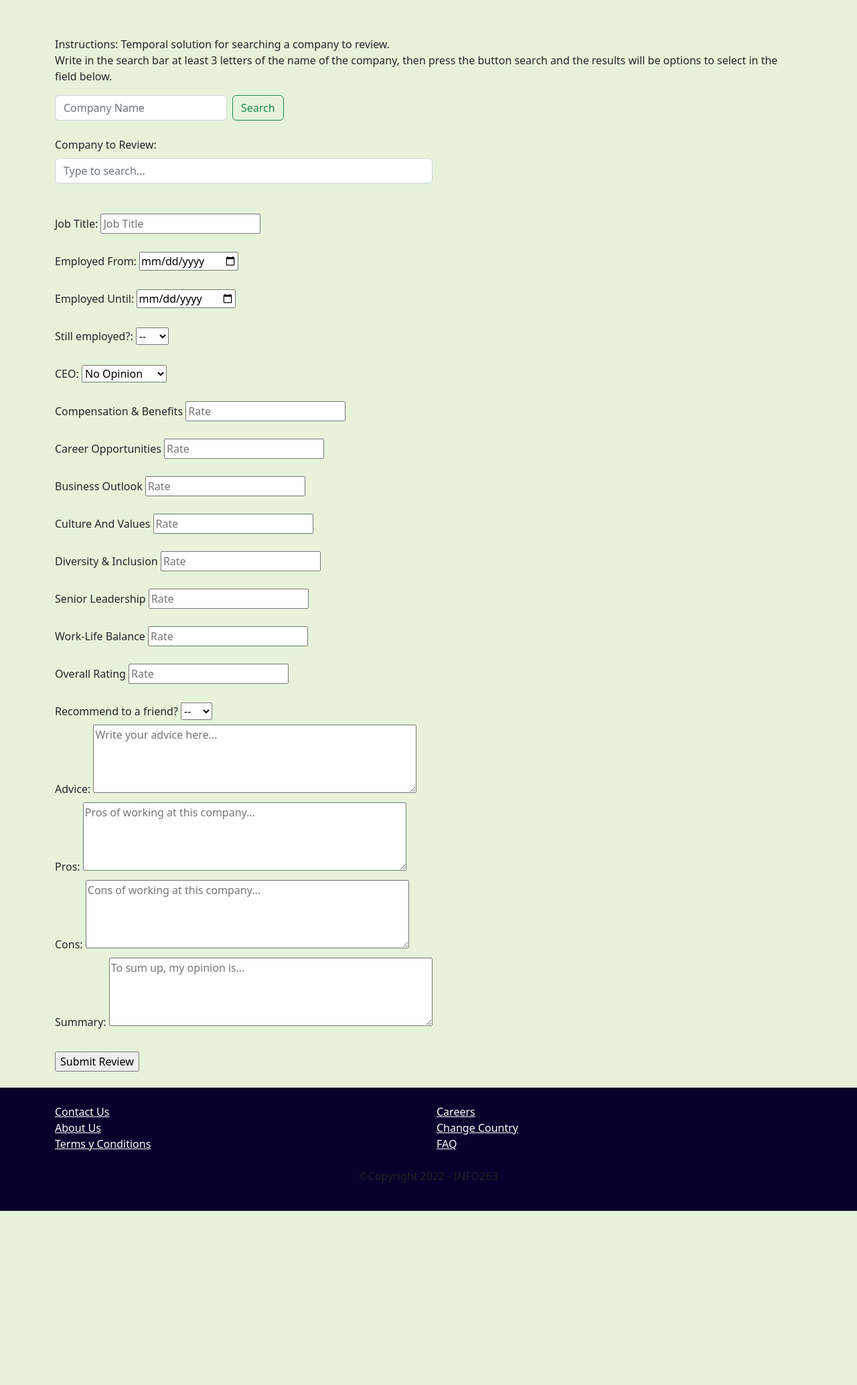
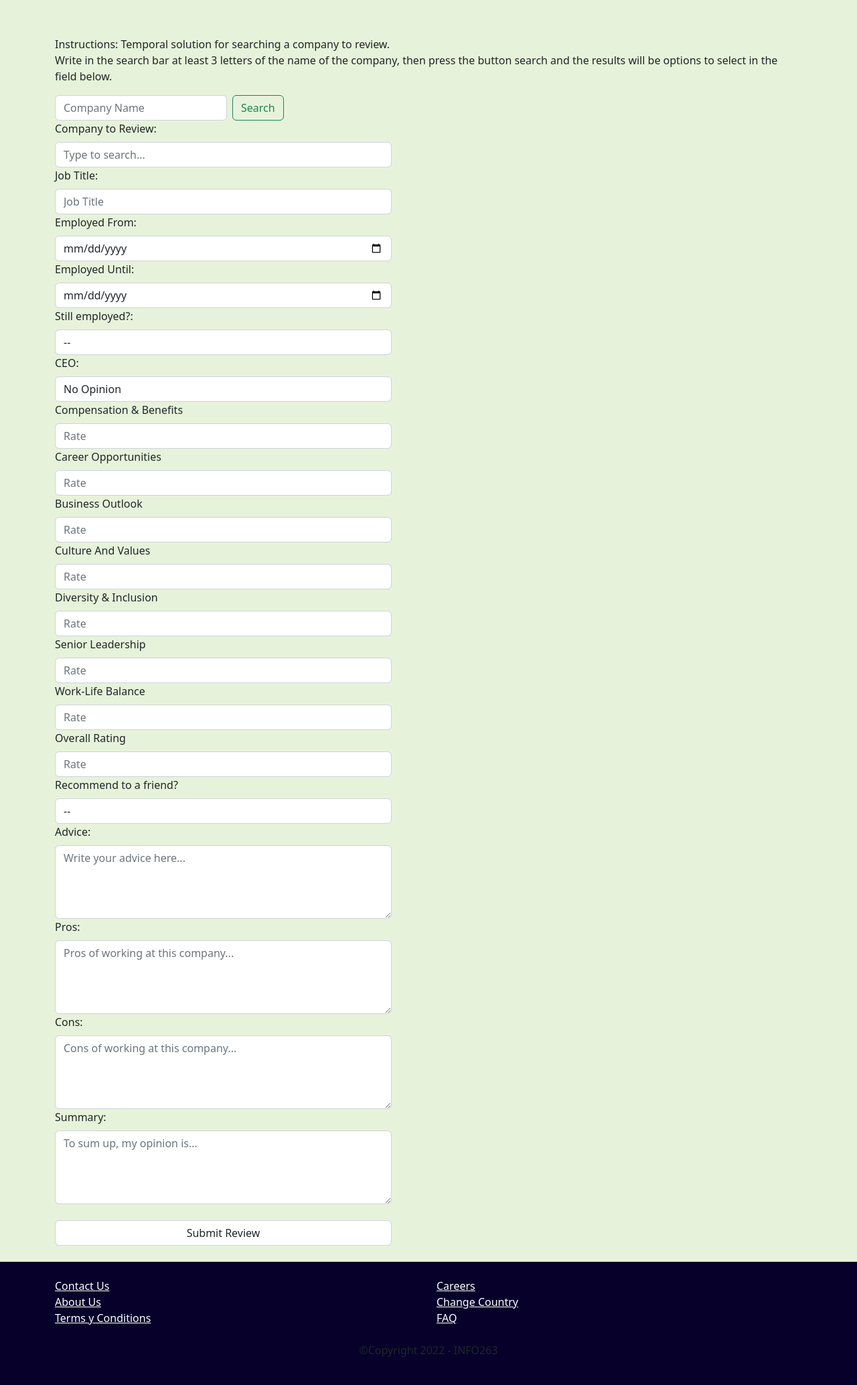
Before and after one commit to sebastiansosa1/Employer-Review-Website, a PHP site: page /review_employer.php in a window 1280 px wide. Shown: the part 106-2174 px from the top of the page at 67% size. Before the commit the page ends 1914 px from the top, so only its background shows below. Run offline with PHP 8.4, Linux system fonts and the light colour scheme.

Commit message:
Review_Employer form improved.

```diff
--- a/Website/public_html/review_employer.php
+++ b/Website/public_html/review_employer.php
@@ -61,125 +61,112 @@ require_once 'database.php';
             </div>
 
             <!--                                SUBMIT REVIEW FORM                               -->
-            <div class="d-flex justify-content-right">
+            <div class="d-flex justify-content-left">
                 <form action="review_employer.php" method="POST" enctype="multipart/form-data">
 
-                    <label for="employerId" class="form-label"><br>Company to Review:</label>
+                    <label for="employerId" class="form-label">Company to Review:</label>
                     <input class="form-control" list="companyOptions" id="employerId" name="employerId" placeholder="Type to search...">
-                    <br/>
-
-                    <label for="jobTitle" class="form-label"><br>Job Title: </label>
-                    <input type="text" name="jobTitle" placeholder="Job Title" id="jobTitle" />
-                    <br/>
 
 
-                    <label for="employedFrom" class="form-label"><br>Employed From:</label>
-                    <input type="date" name="employed_from" placeholder="Select Date" id="employedFrom" required />
-                    <br/>
+                    <label for="jobTitle" class="form-label">Job Title: </label>
+                    <input class="form-control" type="text" name="jobTitle" placeholder="Job Title" id="jobTitle" />
 
 
-                    <label for="employedTo" class="form-label"><br>Employed Until:</label>
-                    <input type="date" name="employed_to" placeholder="Select Date" id="employedTo" required />
-                    <br/>
+
+                    <label for="employedFrom" class="form-label">Employed From:</label>
+                    <input class="form-control" type="date" name="employed_from" placeholder="Select Date" id="employedFrom" required />
 
 
-                    <label for="isCurrentJob" class="form-label"><br>Still employed?:</label>
-                    <select id="isCurrentJob" name="isCurrentJob" required >
+                    <label for="employedTo" class="form-label">Employed Until:</label>
+                    <input class="form-control" type="date" name="employed_to" placeholder="Select Date" id="employedTo" required />
+
+
+                    <label for="isCurrentJob" class="form-label">Still employed?:</label>
+                    <select class="form-control" id="isCurrentJob" name="isCurrentJob" required >
                         <option value="">--</option>
                         <option value="1">YES</option>
                         <option value="0">NO</option>
                     </select>
-                    <br/>
 
 
-                    <label for="ratingCeo" class="form-label"><br>CEO:</label>
-                    <select id="ratingCeo" name="ratingCeo" required>
+                    <label for="ratingCeo" class="form-label">CEO:</label>
+                    <select class="form-control" id="ratingCeo" name="ratingCeo" required>
                         <option value="NO_OPINION">No Opinion</option>
                         <option value="APPROVE">Approved</option>
                         <option value="DISAPPROVE">Not Approved</option>
                     </select>
-                    <br/>
 
-                    <label for="ratingCompensationAndBenefits" class="form-label"><br>Compensation & Benefits</label>
-                    <input list="rate" name="ratingCompensationAndBenefits" id="ratingCompensationAndBenefits"
+                    <!--                    SPLIT FROM HERE                 -->
+                    <label for="ratingCompensationAndBenefits" class="form-label">Compensation & Benefits</label>
+                    <input class="form-control" list="rate" name="ratingCompensationAndBenefits" id="ratingCompensationAndBenefits"
                            placeholder="Rate" required/>
-                    <br/>
 
-                    <label for="ratingCareerOpportunities" class="form-label"><br>Career Opportunities</label>
-                    <input list="rate" name="ratingCareerOpportunities" id="ratingCareerOpportunities"
+                    <label for="ratingCareerOpportunities" class="form-label">Career Opportunities</label>
+                    <input class="form-control" list="rate" name="ratingCareerOpportunities" id="ratingCareerOpportunities"
                            placeholder="Rate" required/>
-                    <br/>
 
-                    <label for="ratingBusinessOutlook" class="form-label"><br>Business Outlook</label>
-                    <input list="rate" name="ratingBusinessOutlook" id="ratingBusinessOutlook"
+                    <label for="ratingBusinessOutlook" class="form-label">Business Outlook</label>
+                    <input class="form-control" list="rate" name="ratingBusinessOutlook" id="ratingBusinessOutlook"
                            placeholder="Rate"/>
-                    <br/>
 
-                    <label for="ratingCultureAndValues" class="form-label"><br>Culture And Values</label>
-                    <input list="rate" name="ratingCultureAndValues" id="ratingCultureAndValues"
+                    <label for="ratingCultureAndValues" class="form-label">Culture And Values</label>
+                    <input class="form-control" list="rate" name="ratingCultureAndValues" id="ratingCultureAndValues"
                            placeholder="Rate" required/>
-                    <br/>
 
 
-                    <label for="ratingDiversityAndInclusion" class="form-label"><br>Diversity & Inclusion</label>
-                    <input list="rate" name="ratingDiversityAndInclusion" id="ratingDiversityAndInclusion"
+                    <label for="ratingDiversityAndInclusion" class="form-label">Diversity & Inclusion</label>
+                    <input class="form-control" list="rate" name="ratingDiversityAndInclusion" id="ratingDiversityAndInclusion"
                            placeholder="Rate" required pattern="[0-5]{1}"/>
-                    <br/>
 
 
-                    <label for="ratingSeniorLeadership" class="form-label"><br>Senior Leadership</label>
-                    <input list="rate" name="ratingSeniorLeadership" id="ratingSeniorLeadership"
+                    <label for="ratingSeniorLeadership" class="form-label">Senior Leadership</label>
+                    <input class="form-control" list="rate" name="ratingSeniorLeadership" id="ratingSeniorLeadership"
                            placeholder="Rate" required/>
-                    <br/>
 
 
-                    <label for="ratingWorkLifeBalance" class="form-label"><br>Work-Life Balance</label>
-                    <input list="rate" name="ratingWorkLifeBalance" id="ratingWorkLifeBalance"
+                    <label for="ratingWorkLifeBalance" class="form-label">Work-Life Balance</label>
+                    <input class="form-control" list="rate" name="ratingWorkLifeBalance" id="ratingWorkLifeBalance"
                            placeholder="Rate" required/>
-                    <br/>
 
 
-                    <label for="ratingOverall" class="form-label"><br>Overall Rating</label>
-                    <input list="rate" name="ratingOverall" id="ratingOverall"
+                    <label for="ratingOverall" class="form-label">Overall Rating</label>
+                    <input class="form-control" list="rate" name="ratingOverall" id="ratingOverall"
                            placeholder="Rate" required>
-                    <br/>
+                    <!--                    SPLIT TO HERE                 -->
 
 
-                    <label for="ratingRecommendedToFriend" class="form-label"><br>Recommend to a friend?</label>
-                    <select id="ratingRecommendedToFriend" name="ratingRecommendedToFriend">
+                    <label for="ratingRecommendedToFriend" class="form-label">Recommend to a friend?</label>
+                    <select class="form-control" id="ratingRecommendedToFriend" name="ratingRecommendedToFriend">
                         <option value="<null>">--</option>
                         <option value="POSITIVE">Yes</option>
                         <option value="NEGATIVE">No</option>
                     </select>
+
+
+                    <label for="advice" class="form-label">Advice:</label>
+                    <textarea class="form-control" id="advice" name="advice" rows="4" cols="50" required
+                              placeholder="Write your advice here..."></textarea>
+
+
+                    <label for="pros" class="form-label">Pros:</label>
+                    <textarea class="form-control" id="pros" name="pros" rows="4" cols="50" required
+                              placeholder="Pros of working at this company..."></textarea>
+
+
+
+                    <label for="cons" class="form-label">Cons:</label>
+                    <textarea class="form-control" id="cons" name="cons" rows="4" cols="50" required
+                              placeholder="Cons of working at this company..."></textarea>
+
+
+
+                    <label for="summary" class="form-label">Summary:</label>
+                    <textarea class="form-control" id="summary" name="summary" rows="4" cols="50" required
+                              placeholder="To sum up, my opinion is..."></textarea>
                     <br/>
 
+                    <input class="form-control" type="submit" value="Submit Review" name="submitReview" id="submitReview"/>
 
-                    <label for="advice" class="form-label"><br>Advice:<br></label>
-                    <textarea id="advice" name="advice" rows="4" cols="50" required
-                              placeholder="Write your advice here..."></textarea>
-                    <br/>
-
-
-                    <label for="pros" class="form-label"><br>Pros:<br></label>
-                    <textarea id="pros" name="pros" rows="4" cols="50" required
-                              placeholder="Pros of working at this company..."></textarea>
-                    <br/>
-
-
-                    <label for="cons" class="form-label"><br>Cons:<br></label>
-                    <textarea id="cons" name="cons" rows="4" cols="50" required
-                              placeholder="Cons of working at this company..."></textarea>
-                    <br/>
-
-
-                    <label for="summary" class="form-label"><br>Summary:<br></label>
-                    <textarea id="summary" name="summary" rows="4" cols="50" required
-                              placeholder="To sum up, my opinion is..."></textarea>
-                    <br/>
-                    <br/>
-
-                    <input type="submit" value="Submit Review" name="submitReview" id="submitReview"/>
-                    <br/>
                     <br/>
 
                 </form>
```
